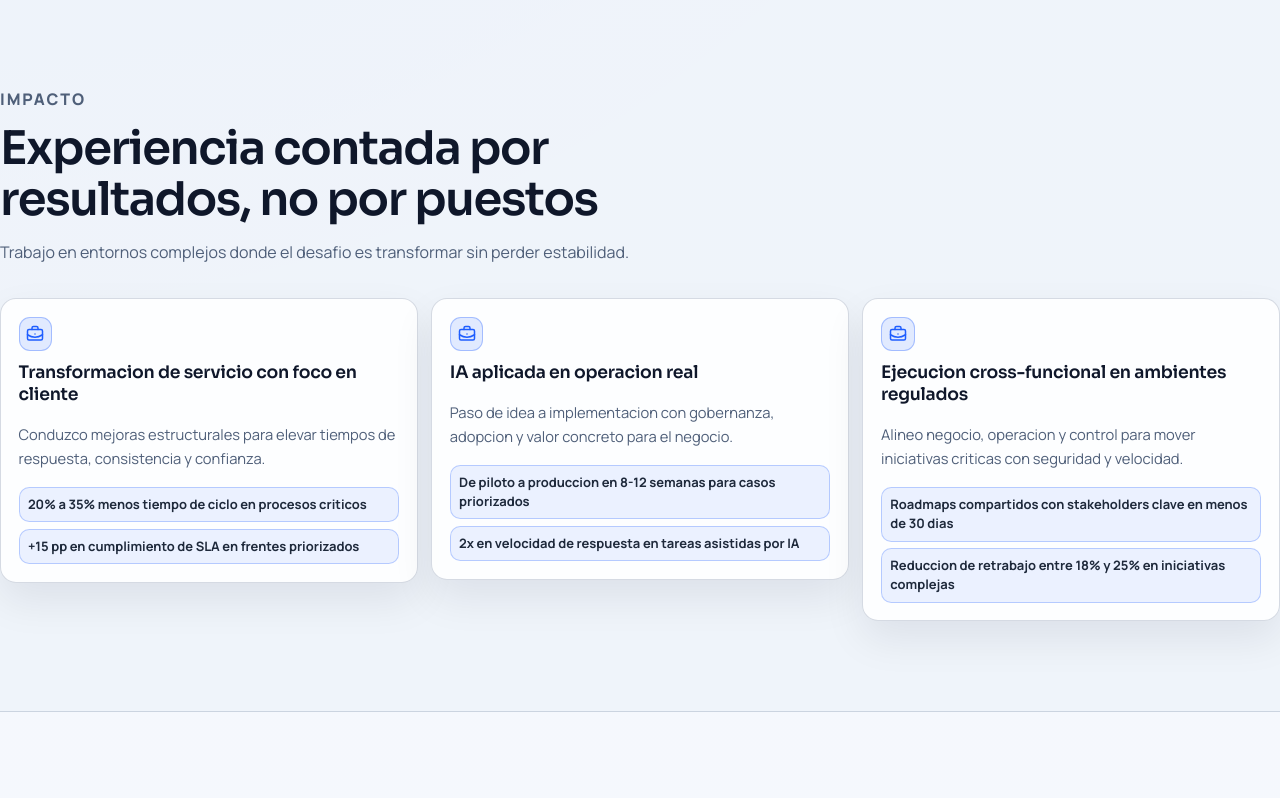
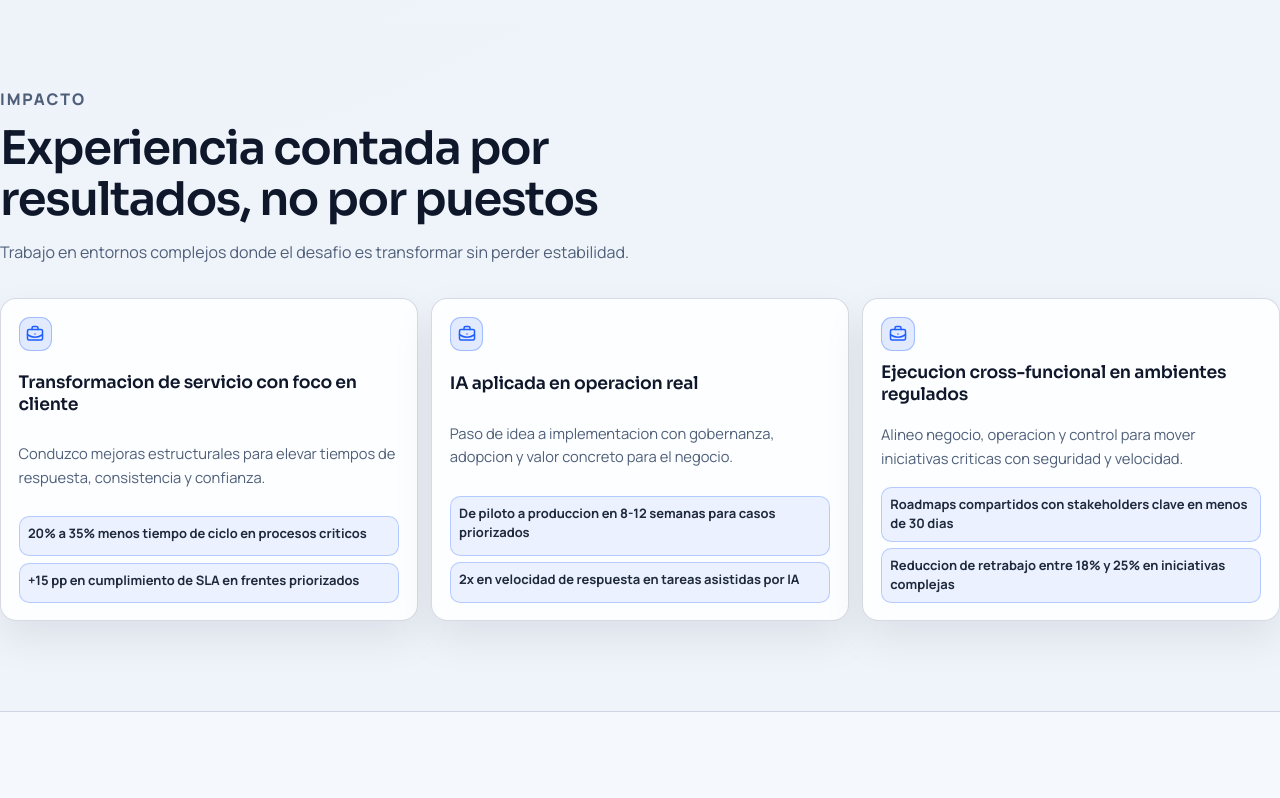
Before and after one commit to bibanez-dev/Personal-web, a React (Vite) app: page / in a window 1280 px wide. Shown: the part 1600-2398 px from the top of the page. Built offline with nearby package versions, Linux system fonts and the light colour scheme.

Commit message:
Equalize impact card heights in the impact grid

```diff
--- a/src/index.css
+++ b/src/index.css
@@ -519,6 +519,14 @@
     gap: 0.4rem;
   }
 
+  .impact-grid > .reveal-block {
+    height: 100%;
+  }
+
+  .impact-grid .impact-card {
+    height: 100%;
+  }
+
   .impact-metrics li {
     margin: 0;
     border-radius: 0.64rem;
```
